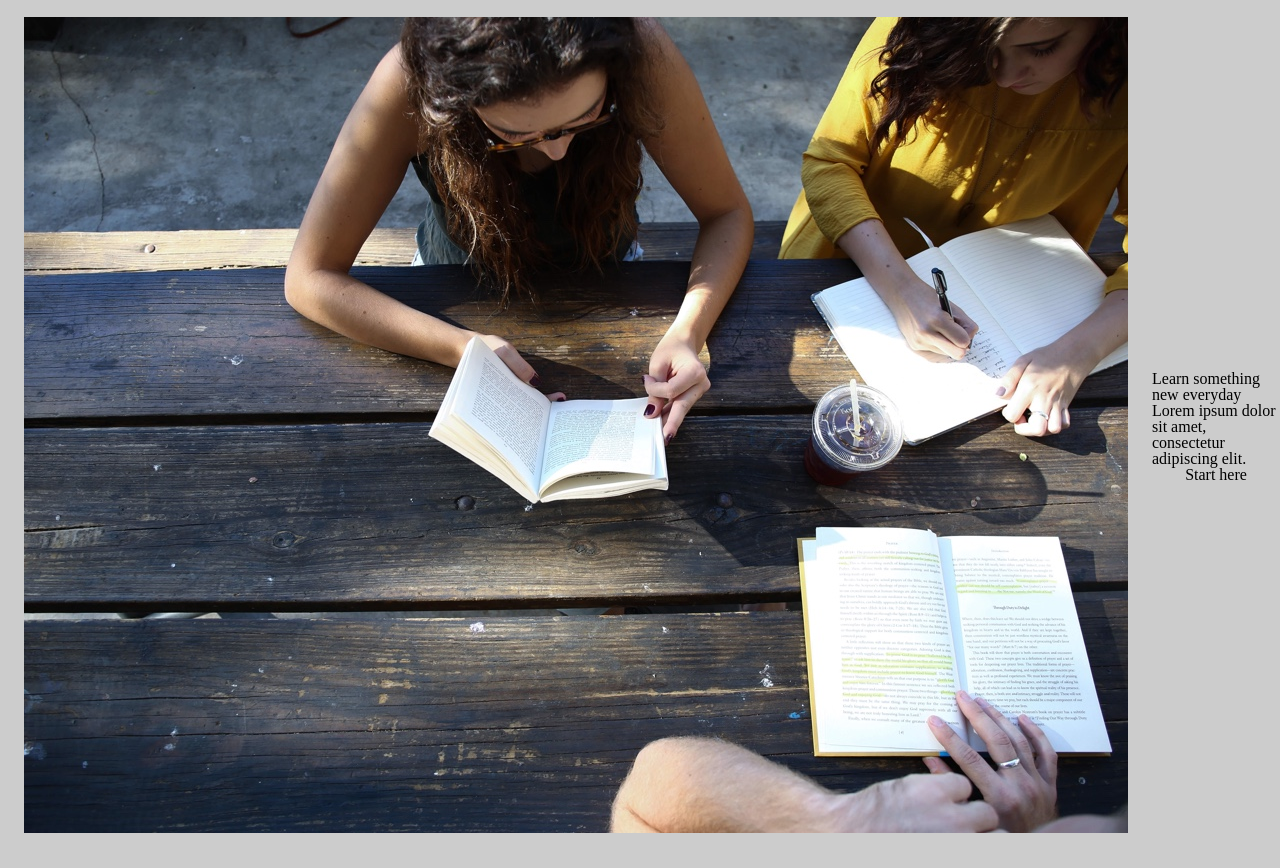
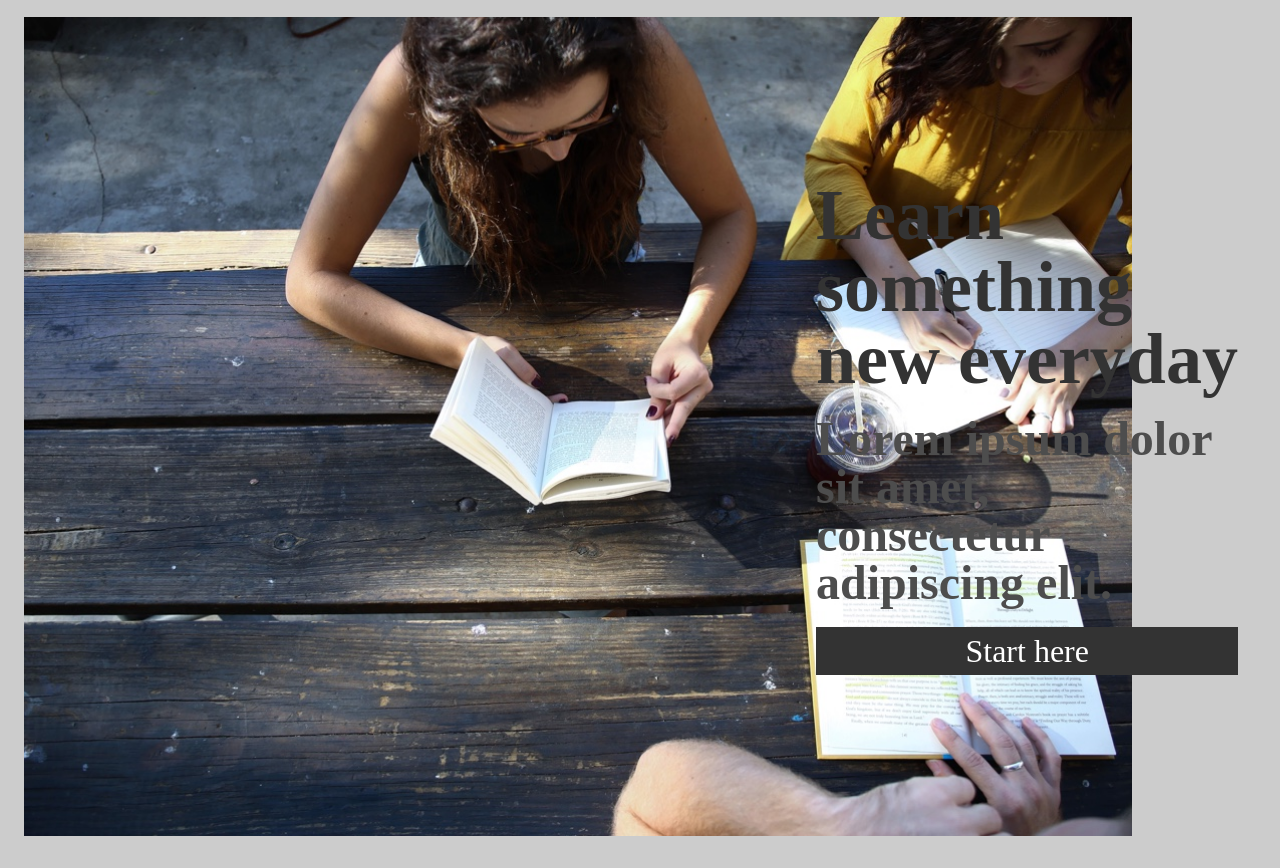
Before and after one commit to PiguKing/capstone-html, a plain HTML site: page index.html in a window 1280 px wide. Shown: the part 79-947 px from the top of the page. Drawn offline with Linux system fonts and the light colour scheme.

Commit message:
Universal styling not working

```diff
--- a/index.html
+++ b/index.html
@@ -35,8 +35,8 @@
         <img src="./resources/images/banner.jpg" alt="Student Group Study"/>
       </div>
       <div class="banner-text-container">
-        <h1>Learn something new everyday</h1>
-        <h2 class="foreign-language">Lorem ipsum dolor sit amet, consectetur adipiscing elit.</h2>
+        <h1>Learn something<br>new everyday</h1>
+        <h2 class="foreign-language">Lorem ipsum dolor sit amet,<br> consectetur adipiscing elit.</h2>
         <div class="button">
           <p>Start here</p>
         </div>
--- a/resources/css/style.css
+++ b/resources/css/style.css
@@ -1,12 +1,10 @@
 /* Universal */
-body, html, * {
-  margin: 0;
-  padding: 0;
+html {
+  font-size: 16px;
 }
 
-html, body {
-  width: 100%;
-  font-size: 16px;
+body {
+  font-family: Helvetica, sans-serif;
 }
 
 /* Header */
@@ -60,18 +58,55 @@ nav ul li:last-child {
 .banner {
   background-color: hsl(200, 0%, 80%);
   display: flex;
-  align-items: center;
-  justify-content: center;
 }
 
 .banner-image-container {
+  text-align: center;
   padding: 32px 24px;
-  /*width: 60%;*/
+  width: 60%;
+}
+
+.banner-image-container img {
+  min-height: 100%;
+  min-width: 100%;
+  height: auto;
+  width: auto;
+
 }
 
 .banner-text-container {
+  width: 33%;
   display: flex;
   flex-direction: column;
   align-items: center;
   justify-content: center;
 }
+
+.banner-text-container h1 {
+  width: 100%;
+  color: hsl(200, 0%, 20%);
+  font-size: 4.5rem;
+  font-weight: bold;
+  padding-bottom: 20px;
+}
+
+.banner-text-container h2 {
+  width: 100%;
+  color: hsl(200, 0%, 30%);
+  font-size: 3rem;
+  font-weight: bold;
+  padding-bottom: 20px;
+}
+
+.banner-text-container .button {
+  width: 100%;
+  padding: 8px 0px;
+  color: white;
+  background-color: hsl(200, 0%, 20%);
+}
+
+.banner-text-container .button p {
+  width: 100%;
+  font-size: 2rem;
+  text-align: center;
+}
```
